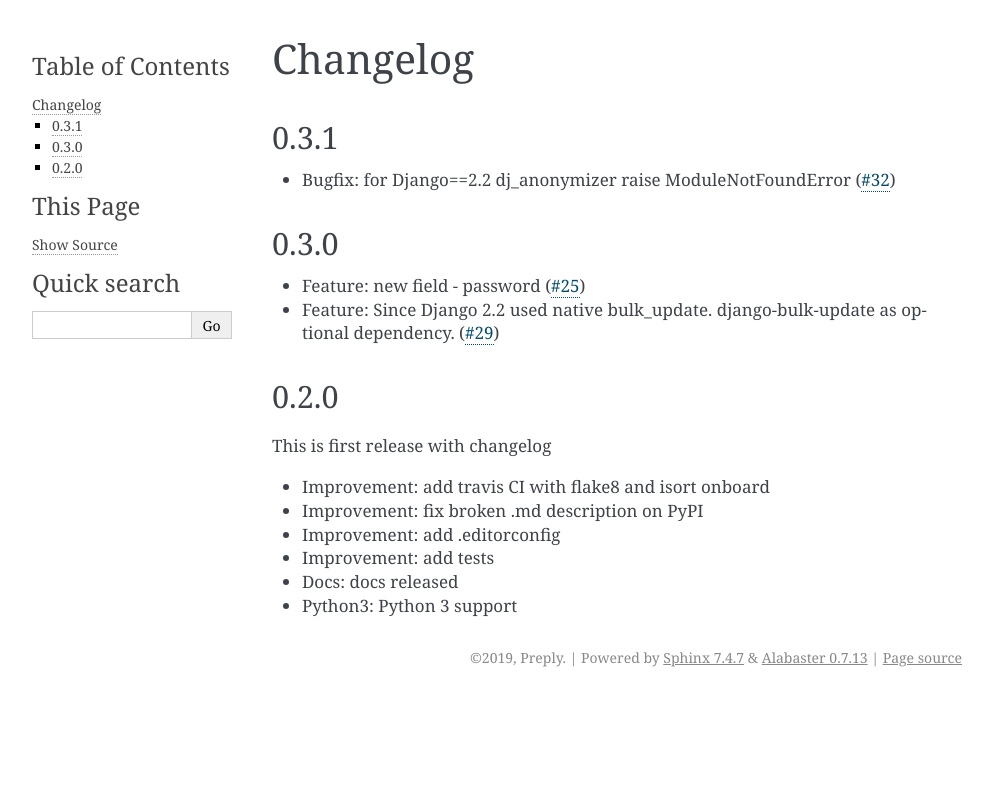
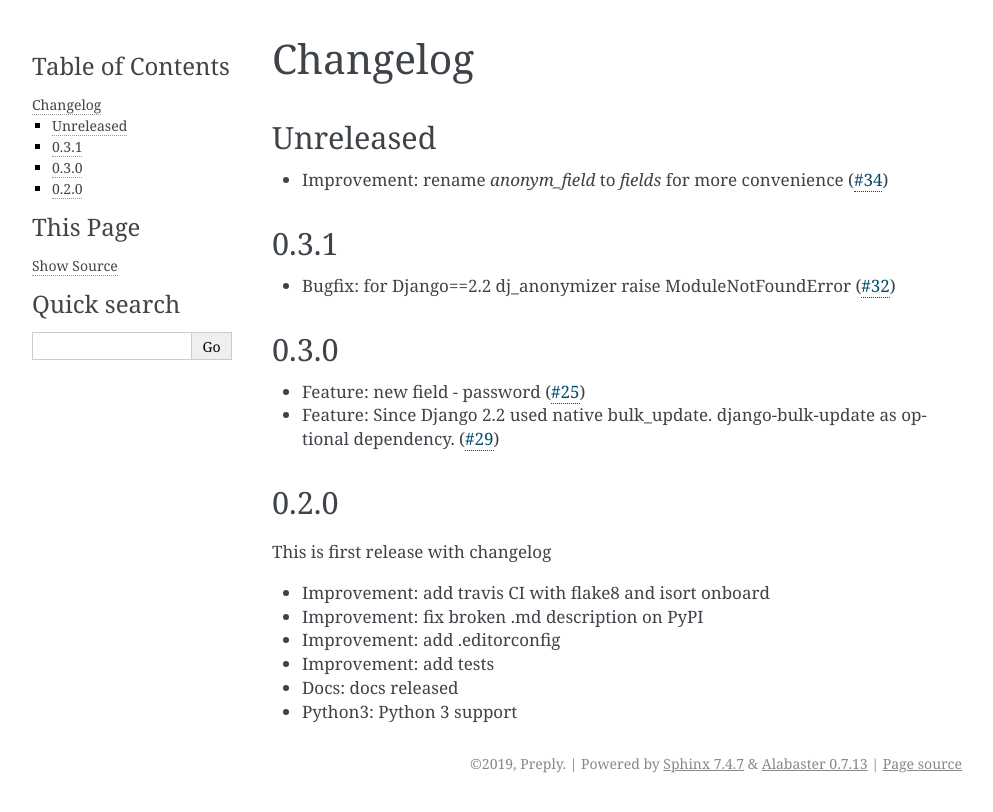
Before and after one commit to preply/dj_anonymizer, a Sphinx documentation site: the page built from docs/changelog.rst, in a window 1280 px wide. Shown: the top 812 px of the page, without its empty margins (148-1141 px from the left). Built offline with Sphinx 7.4.7, drawn with Linux system fonts in a browser that asks for light colours.

Commit message:
add to changelog

```diff
--- a/docs/changelog.rst
+++ b/docs/changelog.rst
@@ -1,5 +1,9 @@
 Changelog
 =============
+Unreleased
+----------
+* Improvement: rename `anonym_field` to `fields` for more convenience (`#34 <https://github.com/preply/dj_anonymizer/pull/34>`__)
+
 0.3.1
 ----------
 * Bugfix: for Django==2.2 dj_anonymizer raise ModuleNotFoundError (`#32 <https://github.com/preply/dj_anonymizer/pull/32>`__)
```
